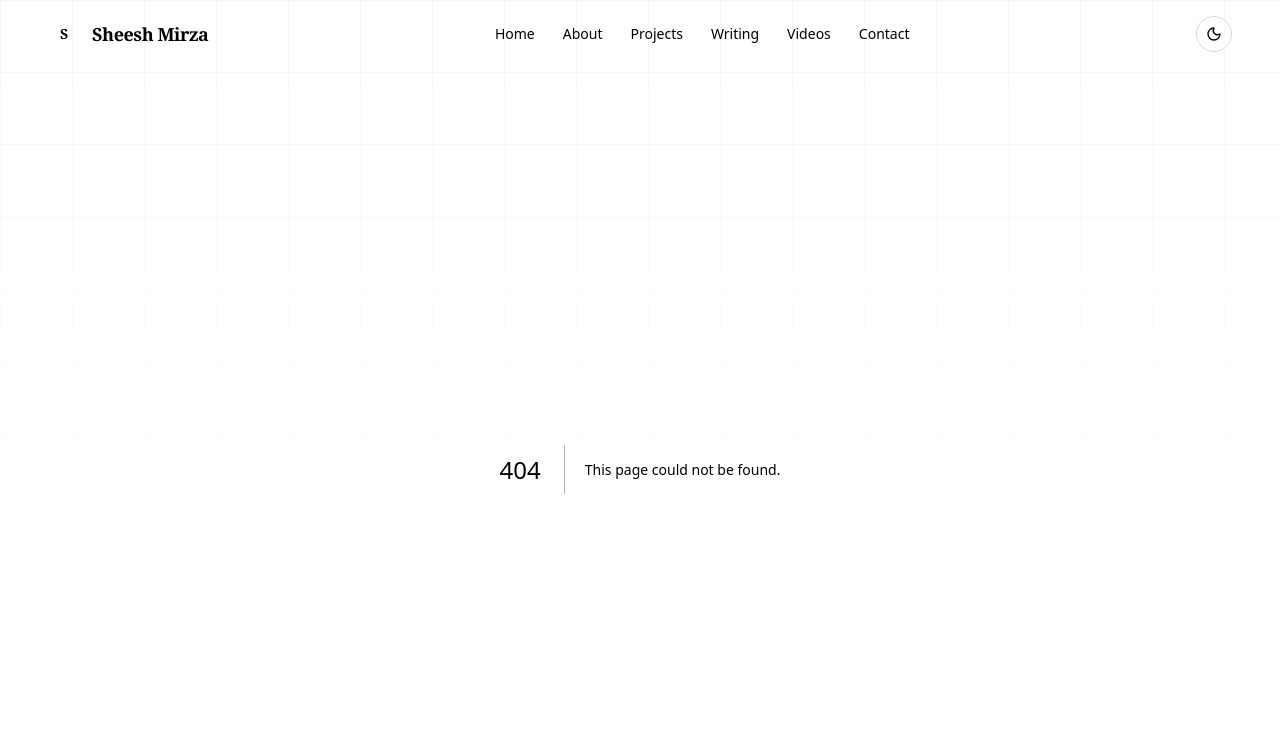
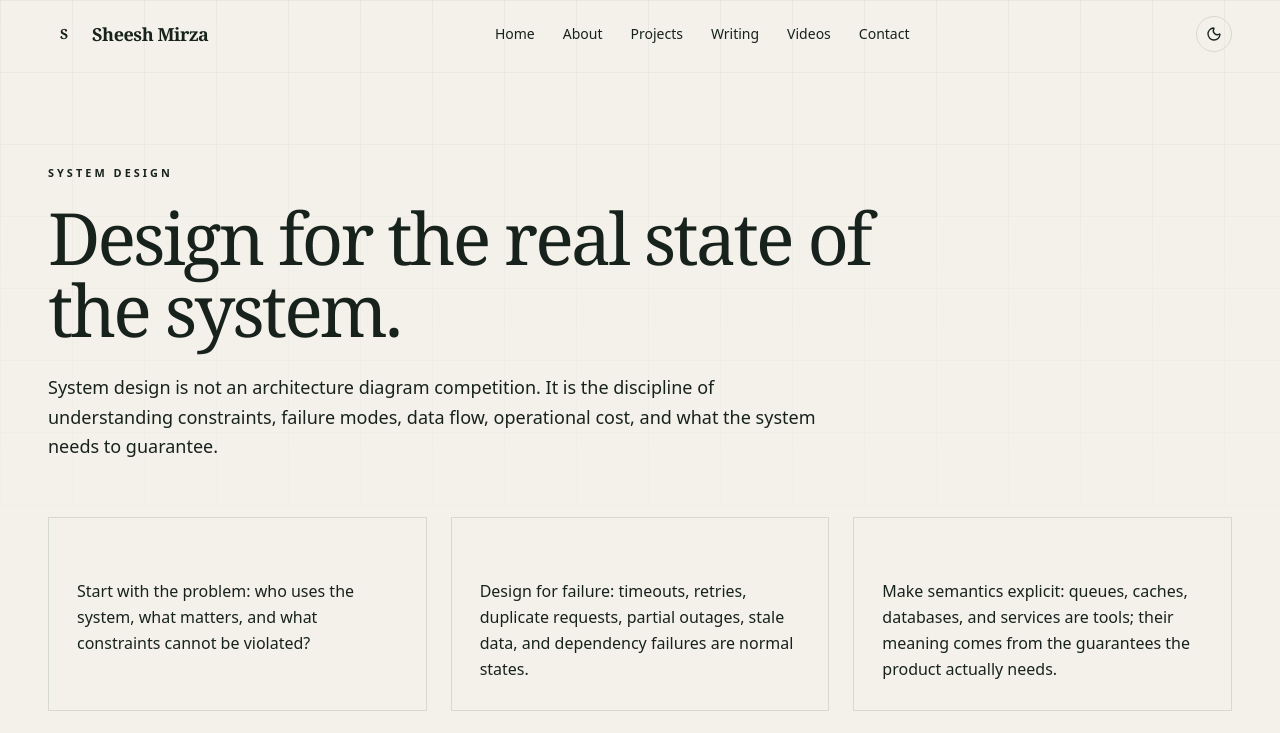
Before and after one commit to sheeshmirza/sheeshmirza-website, a Next.js app: page /system-design in a window 1280 px wide. Before the commit this address had no page. Shown: the top 733 px of the page. Built offline with nearby package versions, Linux system fonts and the light colour scheme.

Commit message:
Build branded topic page: src/app/system-design/page.tsx

```diff
--- /dev/null
+++ b/src/app/system-design/page.tsx
@@ -0,0 +1,32 @@
+import type { Metadata } from "next";
+import { TopicPage } from "@/components/sections/TopicPage";
+
+export const metadata: Metadata = {
+  title: "System Design — Sheesh Mirza",
+  description:
+    "System design notes by Sheesh Mirza on distributed systems, scalability, reliability, queues, retries, idempotency, APIs, and engineering trade-offs.",
+  alternates: { canonical: "/system-design" },
+};
+
+export default function SystemDesignPage() {
+  return (
+    <TopicPage
+      eyebrow="System Design"
+      title="Design for the real state of the system."
+      description="System design is not an architecture diagram competition. It is the discipline of understanding constraints, failure modes, data flow, operational cost, and what the system needs to guarantee."
+      points={[
+        "Start with the problem: who uses the system, what matters, and what constraints cannot be violated?",
+        "Design for failure: timeouts, retries, duplicate requests, partial outages, stale data, and dependency failures are normal states.",
+        "Make semantics explicit: queues, caches, databases, and services are tools; their meaning comes from the guarantees the product actually needs.",
+        "Observability is part of architecture: logs, metrics, traces, alerts, and useful diagnostic signals reduce the cost of operating a system.",
+        "Prefer the simplest architecture that satisfies the requirements, then add complexity only when evidence demands it."
+      ]}
+      related={[
+        { label: "Software Engineering", href: "/software-engineering" },
+        { label: "AI Engineering", href: "/ai-engineering" },
+        { label: "Projects", href: "/projects" },
+        { label: "Writing", href: "/blog" },
+      ]}
+    />
+  );
+}
```
